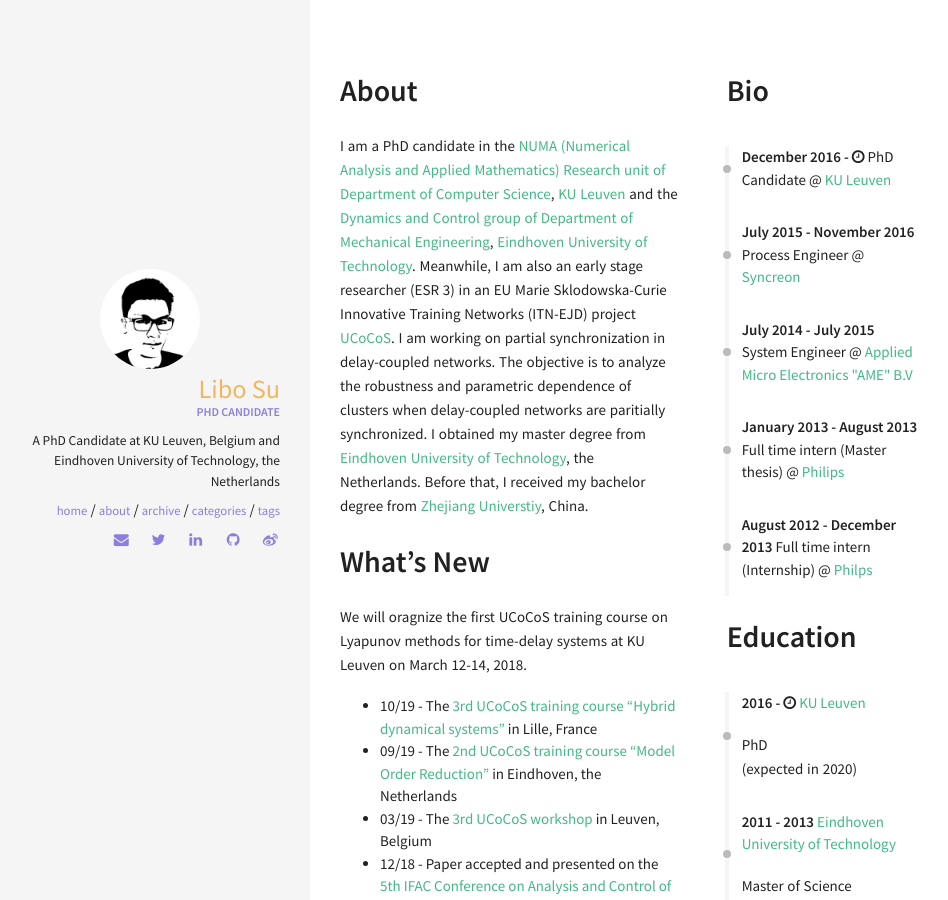
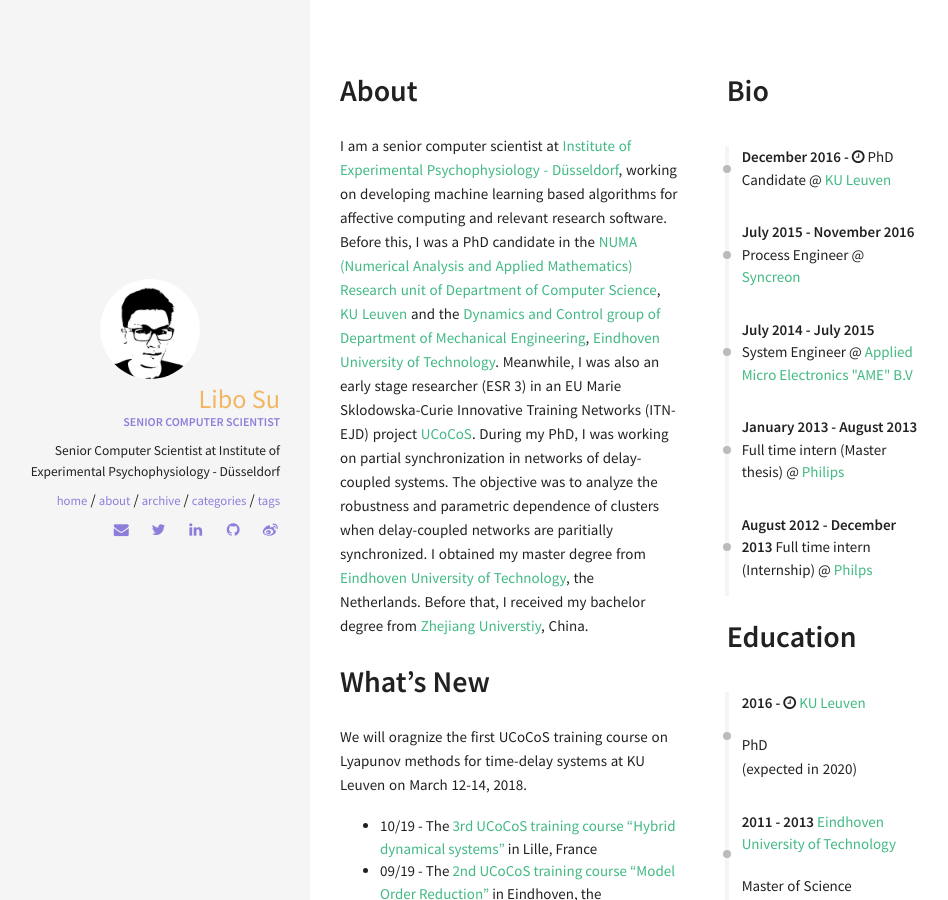
Before and after one commit to sulibo/sulibo.github.io, a Jekyll site: the page built from about.md, in a window 1280 px wide and 900 px high. Shown: the whole window, without its empty margins (10-958 px from the left). Built offline with Jekyll 4.4.1, drawn with Linux system fonts in a browser that asks for light colours; nearby versions of some CDN libraries; some of the changed text lies outside the part shown.

Commit message:
update info

```diff
--- a/_config.yml
+++ b/_config.yml
@@ -7,7 +7,7 @@ title: Libo Su's Blog
 email: sulibozju@gmail.com
 description: Welcome to my blog.
 url: "https://sulibo.github.io" # the base hostname & protocol for your site
-keywords: ["Time Delay System","Control Theory"]
+keywords: ["Machine Learning","Time Delay System","Control Theory"]
 
 #
 ###################################
@@ -51,8 +51,8 @@ scholar:
 owner:
   name: Libo Su
   avatar: avatar.jpg
-  job: "PhD Candidate"
-  bio: "A PhD Candidate at KU Leuven, Belgium and Eindhoven University of Technology, the Netherlands"
+  job: "Senior Computer Scientist"
+  bio: "Senior Computer Scientist at Institute of Experimental Psychophysiology - Düsseldorf"
   email: sulibozju@gmail.com
   disqus-shortname: libosu
   twitter: sulibozju #username
--- a/_includes/sections/about.md
+++ b/_includes/sections/about.md
@@ -1,8 +1,7 @@
 
 # About
-
-I am a PhD candidate in the <a href="http://wms.cs.kuleuven.be/groups/NUMA">NUMA (Numerical Analysis and Applied Mathematics) Research unit of Department of Computer Science</a>, <a href="http://www.kuleuven.be">KU Leuven</a> and the <a href="https://www.tue.nl/en/research/research-groups/dynamics-and-control/">Dynamics and Control group of Department of Mechanical Engineering</a>, <a href="http://www.tue.nl">Eindhoven University of Technology</a>. Meanwhile, I am also an early stage researcher (ESR 3) in an EU Marie Sklodowska-Curie Innovative Training Networks (ITN-EJD) project <a href="http://ucocos.cs.kuleuven.be"> UCoCoS</a>. I am working on partial synchronization in delay-coupled networks. The objective
-    is to analyze the robustness and parametric dependence of clusters when delay-coupled networks are paritially synchronized. I obtained my master degree from <a href="http://www.tue.nl">Eindhoven University of Technology</a>, the Netherlands. Before that, I received my bachelor degree from <a href="http://www.zju.edu.cn"> Zhejiang Universtiy</a>, China.
+I am a senior computer scientist at [Institute of Experimental Psychophysiology - Düsseldorf](https://ixp-duesseldorf.de/), working on developing machine learning based algorithms for affective computing and relevant research software.
+Before this, I was a PhD candidate in the <a href="http://wms.cs.kuleuven.be/groups/NUMA">NUMA (Numerical Analysis and Applied Mathematics) Research unit of Department of Computer Science</a>, <a href="http://www.kuleuven.be">KU Leuven</a> and the <a href="https://www.tue.nl/en/research/research-groups/dynamics-and-control/">Dynamics and Control group of Department of Mechanical Engineering</a>, <a href="http://www.tue.nl">Eindhoven University of Technology</a>. Meanwhile, I was also an early stage researcher (ESR 3) in an EU Marie Sklodowska-Curie Innovative Training Networks (ITN-EJD) project <a href="http://ucocos.cs.kuleuven.be"> UCoCoS</a>. During my PhD, I was working on partial synchronization in networks of delay-coupled systems. The objective was to analyze the robustness and parametric dependence of clusters when delay-coupled networks are paritially synchronized. I obtained my master degree from <a href="http://www.tue.nl">Eindhoven University of Technology</a>, the Netherlands. Before that, I received my bachelor degree from <a href="http://www.zju.edu.cn"> Zhejiang Universtiy</a>, China.
 
 # What's New
 We will oragnize the first UCoCoS training course on Lyapunov methods for time-delay systems at KU Leuven on March 12-14, 2018.
@@ -24,8 +23,6 @@ We will oragnize the first UCoCoS training course on Lyapunov methods for time-d
 # Contact
 Libo Su
 
-**Email**: libo.su@kuleuven.be
+**Email**: l.su@ixp-duesseldorf.de
 
-**Address**: Gemini Zuid, TU Eindhoven, De Rondom 70, 5612 AP Eindhoven, the Netherlands
-
-**Office**: GEM-Z -1.123
+**Address**: Gustav-Poensgen-Straße 29, 40215 Düsseldorf, Germany
```
Also changed, not shown: index.md (+1 -1 lines).
